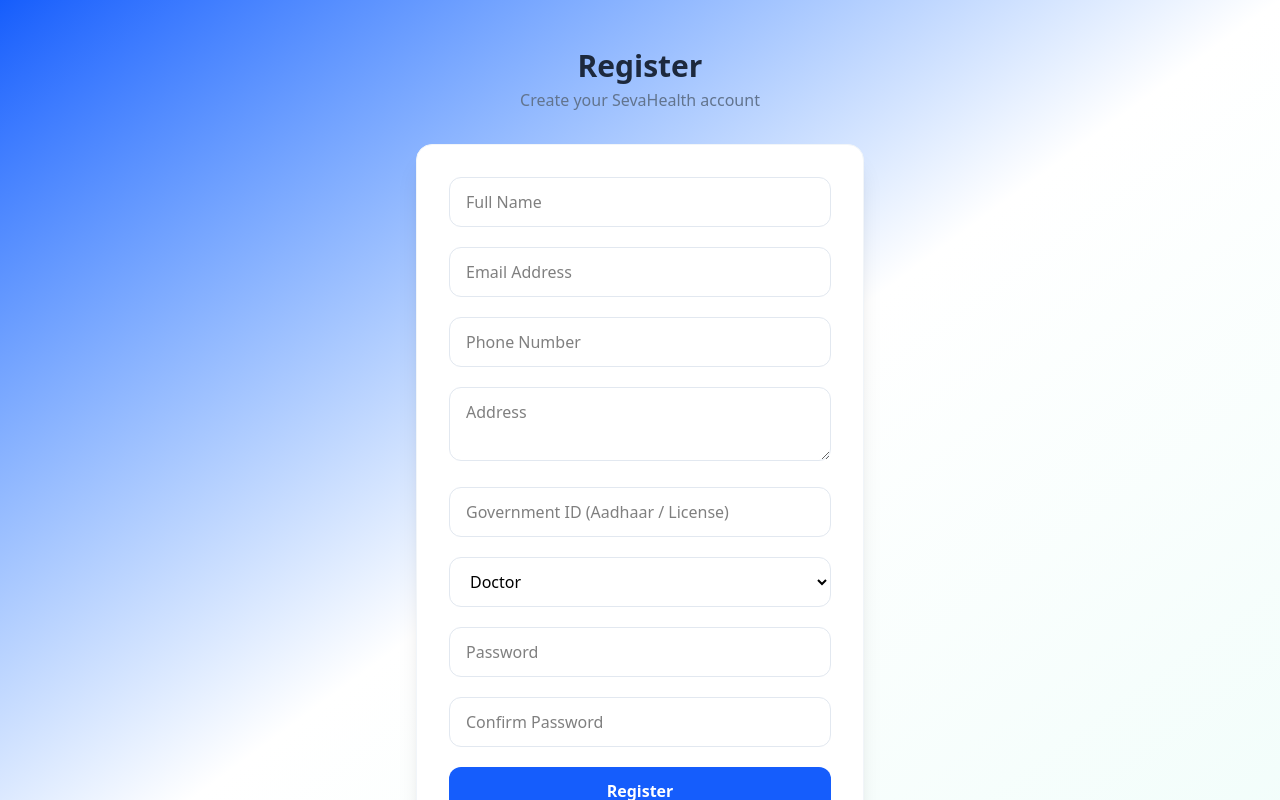
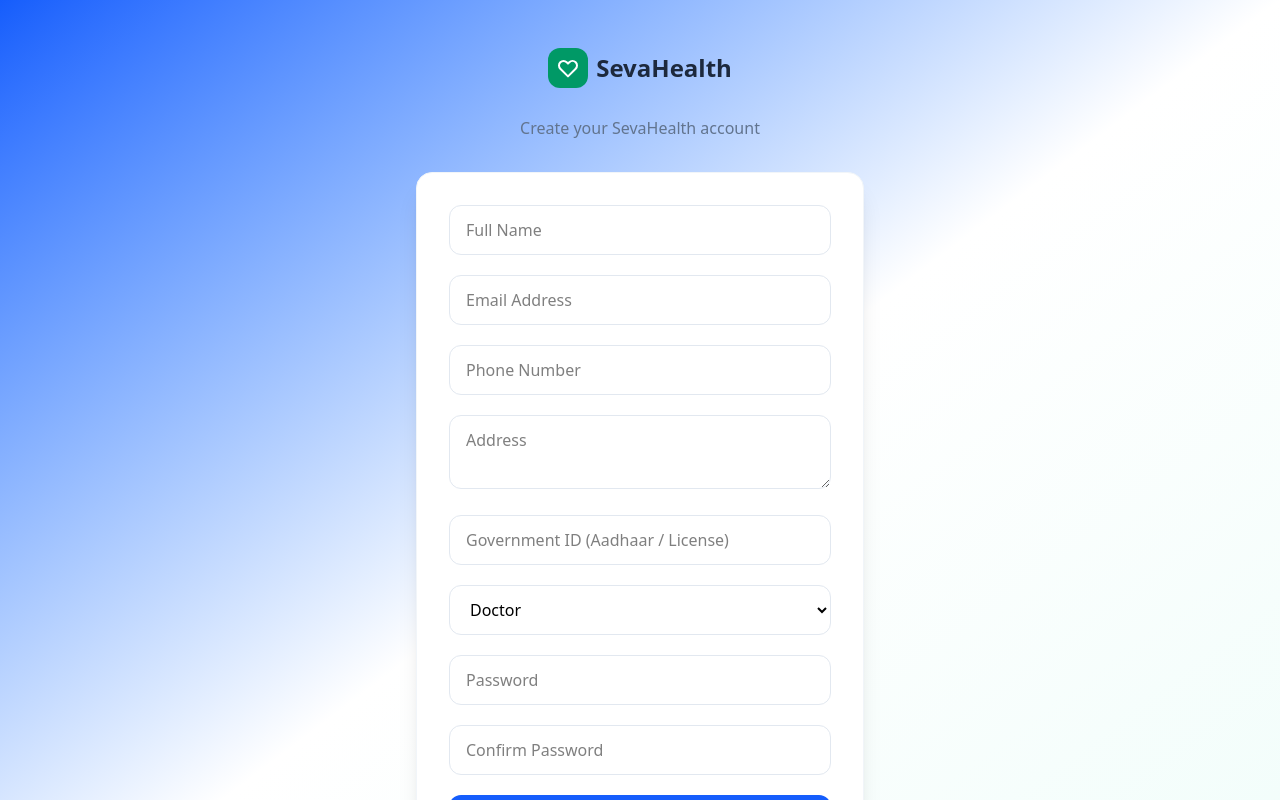
Before and after one commit to PiyushDhadse/SevaHealth---Build.exe, a Next.js app in the folder sevahealth/: page /register in a window 1280 px wide. Shown: the top 800 px of the page. Built offline with nearby package versions, Linux system fonts and the light colour scheme; no server answers.

Commit message:
Registration page Fixes

```diff
--- a/sevahealth/src/app/register/page.js
+++ b/sevahealth/src/app/register/page.js
@@ -94,7 +94,15 @@
 
         {/* Header */}
         <div className="text-center mb-8">
-          <h1 className="text-3xl font-bold text-slate-800">Register</h1>
+          <Link href="/" className="inline-flex items-center gap-2 mb-6">
+            <div className="w-10 h-10 bg-emerald-600 rounded-xl flex items-center justify-center">
+              <svg className="w-6 h-6 text-white" fill="none" stroke="currentColor" viewBox="0 0 24 24">
+                <path strokeLinecap="round" strokeLinejoin="round" strokeWidth={2}
+                  d="M4.318 6.318a4.5 4.5 0 000 6.364L12 20.364l7.682-7.682a4.5 4.5 0 00-6.364-6.364L12 7.636l-1.318-1.318a4.5 4.5 0 00-6.364 0z" />
+              </svg>
+            </div>
+            <span className="text-2xl font-bold text-slate-800">SevaHealth</span>
+          </Link>
           <p className="text-slate-500 mt-1">Create your SevaHealth account</p>
         </div>
 
```
